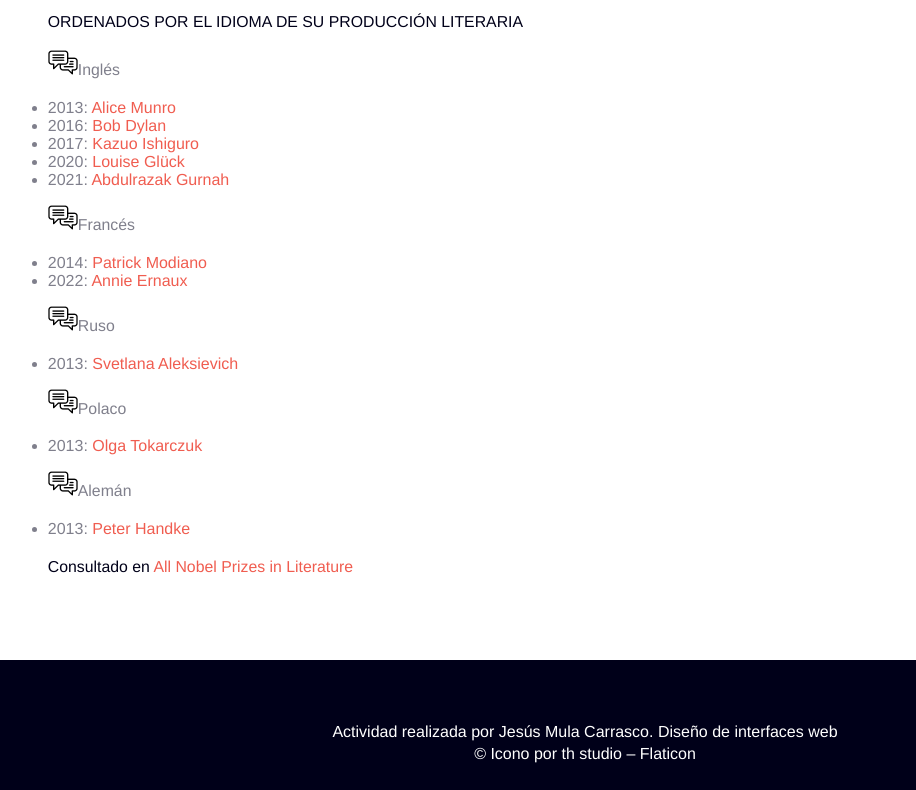
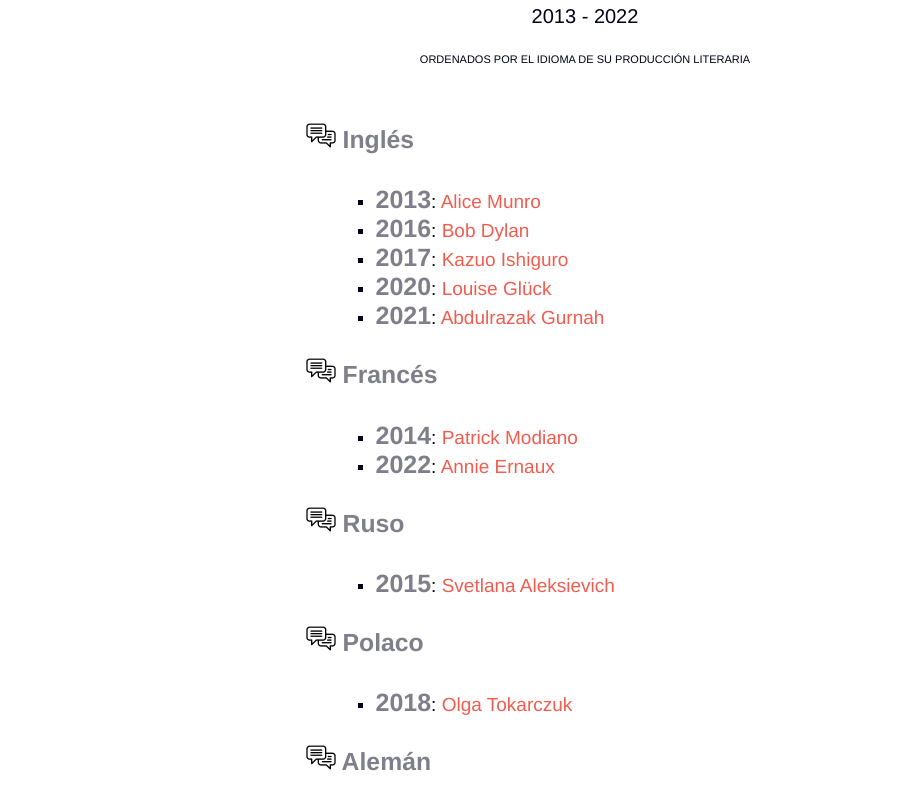
Before and after one commit to jesusmuladaw/p1DIW, a plain HTML site: page listado-nobel-literatura.html in a window 1280 px wide. Shown: the part 388-1178 px from the top of the page, without its empty margins (55-971 px from the left). Drawn offline with Linux system fonts and the light colour scheme.

Commit message:
listado nobel literatura terminada

```diff
--- a/estilos.css
+++ b/estilos.css
@@ -82,6 +82,13 @@
 article header {
     margin-bottom: 50px;
 }
+.headerTime {
+    font-size: 20px;
+}
+#headerP {
+    font-size: 11px;
+    margin-top: 20px;
+}
 cite {
     font-family: Georgia, 'Times New Roman', Times, serif;
     font-style: italic;
@@ -117,13 +124,45 @@
     font-size: 21px;
 }
 
-.resaltadoGris{
+.gris {
+    list-style-type: square;
+    color: rgb(0,0,25);
+    max-width: 75%;
+    margin: auto;
+    font-size: 17px;
+}
+
+#resaltadoGris{
+    max-width: 52%;
+    margin: auto;
     color: rgba(0, 0, 25, 0.5);
+    font-size: 25px;
+    font-weight: bold;
+}
+
+
+
+.gris em{
+    color: rgba(0, 0, 25, 0.5);
+    font-size: 25px;
 }
 
 .nombresNobel{
     color: rgb(240, 93, 80);
+    font-weight: initial;
+    font-size: 19px;
 }
+.nombresNobel::before {
+    content: ": ";
+    color: black;
+}
+
+#pfinal {
+    text-align: center;
+    font-size: 15px;
+}
+
+
 span a {
     color: rgb(240, 93, 80);
 }
@@ -144,6 +183,7 @@
     margin-top: 80px;
     padding: 60px;
     max-width: 100%;
+    line-height: 2em;
 }
 small :hover {
     color: rgb(240, 93, 80);
--- a/listado-nobel-literatura.html
+++ b/listado-nobel-literatura.html
@@ -24,43 +24,43 @@
             </nav>
         </header>
         <article>
-            <section id="secInicio">
+            <header>
                 <h2>Premios Novel de literatura</h2>
-                <time datetime="2013-2022">2013 - 2022</time>
-                <p>ORDENADOS POR EL IDIOMA DE SU PRODUCCIÓN LITERARIA</p>
-            </section>
-            <section class="resaltadoGris">
-                <p><img src="img/idioma.png" alt="idioma">Inglés</p>
+                <time datetime="2013-01-01" class="headerTime">2013 - </time><time datetime="2022-12-31" class="headerTime">2022</time>
+                <p id="headerP">ORDENADOS POR EL IDIOMA DE SU PRODUCCIÓN LITERARIA</p>
+            </header>
+            <div id="resaltadoGris">
+                <p><img src="img/idioma.png" alt="idioma"> Inglés</p>
                 <ul>
-                    <li>2013: <a class="nombresNobel" href="motivacion-premios.html#Alice">Alice Munro</a></li>
-                    <li>2016: <a class="nombresNobel" href="motivacion-premios.html#Bob">Bob Dylan</a></li>
-                    <li>2017: <a class="nombresNobel" href="motivacion-premios.html#kazuo">Kazuo Ishiguro</a></li>
-                    <li>2020: <a class="nombresNobel" href="motivacion-premios.html#Louise">Louise Glück</a></li>
-                    <li>2021: <a class="nombresNobel" href="motivacion-premios.htmlAbdulrazak">Abdulrazak Gurnah</a></li>
+                    <li class="gris"><em>2013</em><a class="nombresNobel" href="motivacion-premios.html#Alice">Alice Munro</a></li>
+                    <li class="gris"><em>2016</em><a class="nombresNobel" href="motivacion-premios.html#Bob">Bob Dylan</a></li>
+                    <li class="gris"><em>2017</em><a class="nombresNobel" href="motivacion-premios.html#kazuo">Kazuo Ishiguro</a></li>
+                    <li class="gris"><em>2020</em><a class="nombresNobel" href="motivacion-premios.html#Louise">Louise Glück</a></li>
+                    <li class="gris"><em>2021</em><a class="nombresNobel" href="motivacion-premios.htmlAbdulrazak">Abdulrazak Gurnah</a></li>
                 </ul>
 
-                <p><img src="img/idioma.png" alt="idioma">Francés</p>
+                <p><img src="img/idioma.png" alt="idioma"> Francés</p>
                 <ul>
-                    <li>2014: <a class="nombresNobel" href="motivacion-premios.html#Patrick">Patrick Modiano</a></li>
-                    <li>2022: <a class="nombresNobel" href="motivacion-premios.html#Annie">Annie Ernaux</a></li>
+                    <li class="gris"><em>2014</em><a class="nombresNobel" href="motivacion-premios.html#Patrick">Patrick Modiano</a></li>
+                    <li class="gris"><em>2022</em><a class="nombresNobel" href="motivacion-premios.html#Annie">Annie Ernaux</a></li>
                 </ul>
 
-                <p><img src="img/idioma.png" alt="idioma">Ruso</p>
+                <p><img src="img/idioma.png" alt="idioma"> Ruso</p>
                 <ul>
-                    <li>2013: <a class="nombresNobel" href="motivacion-premios.html#Svetlana">Svetlana Aleksievich</a></li>
+                    <li class="gris"><em>2015</em><a class="nombresNobel" href="motivacion-premios.html#Svetlana">Svetlana Aleksievich</a></li>
                 </ul>
 
-                <p><img src="img/idioma.png" alt="idioma">Polaco</p>
+                <p><img src="img/idioma.png" alt="idioma"> Polaco</p>
                 <ul>
-                    <li>2013: <a class="nombresNobel" href="">Olga Tokarczuk</a></li>
+                    <li class="gris"><em>2018</em><a class="nombresNobel" href="">Olga Tokarczuk</a></li>
                 </ul>
 
-                <p><img src="img/idioma.png" alt="idioma">Alemán</p>
+                <p><img src="img/idioma.png" alt="idioma"> Alemán</p>
                 <ul>
-                    <li>2013: <a class="nombresNobel" href="">Peter Handke</a></li>
+                    <li class="gris"><em>2019</em><a class="nombresNobel" href="">Peter Handke</a></li>
                 </ul>
-            </section>
-            <p>Consultado en <span class="enlaceTexto"><a href="">All Nobel Prizes in Literature</a></span></p>
+            </div>
+            <p id="pfinal">Consultado en <span class="enlaceTexto"><a href="">All Nobel Prizes in Literature</a></span></p>
         </article>
     </main>
 
```
Also changed, not shown: motivacion-premios.html (+4 -4 lines).
